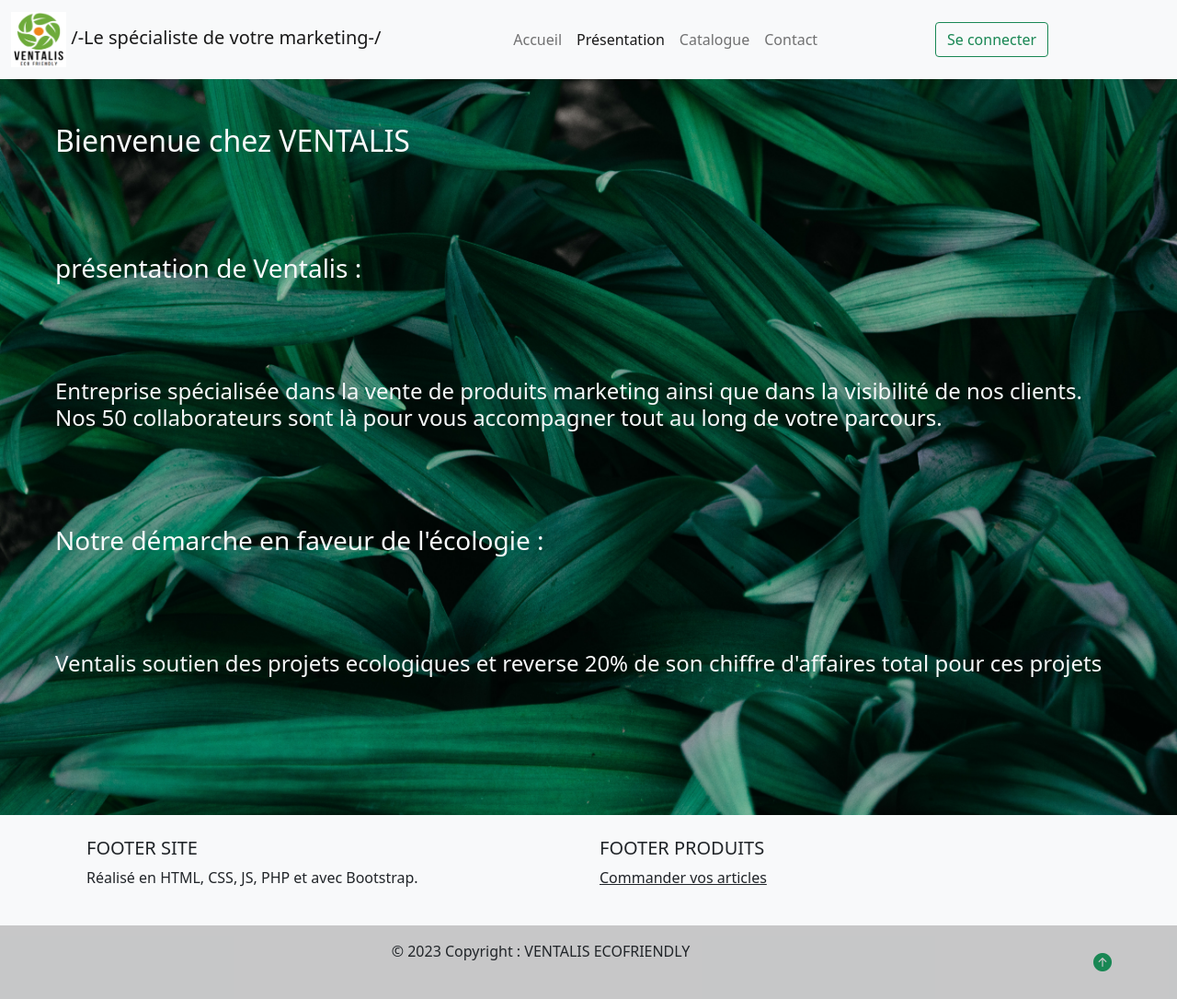
After one commit to Tristan-LATERROT/Ventalis, a PHP site: page /presentation.php in a window 1280 px wide. The commit adds this page. Shown: the whole page at 92% size. Run offline with PHP 8.4, Linux system fonts and the light colour scheme; some libraries are stand-ins or nearby versions.

Commit message:
US-2 image de fond et presentations

```diff
--- a/assets/css/site.css
+++ b/assets/css/site.css
@@ -3,6 +3,17 @@
     min-height: 100vh;
     /* Img */
     background-image: url("../img/bg-img/bg-firstRow-pexels-darius-krause-2609107.jpg");
+    /* Center and scale */
+    background-position: center;
+    background-repeat: no-repeat;
+    background-size: cover;
+}
+
+#corpPresentation {
+    /* Full view height */
+    min-height: 100vh;
+    /* The image used */
+    background-image: url("../img/bg-img/bg-firstRow-pexels-irina-iriser-1090977.jpg");
     /* Center and scale */
     background-position: center;
     background-repeat: no-repeat;
--- /dev/null
+++ b/presentation.php
@@ -0,0 +1,33 @@
+<?php
+$title = 'VENTALIS-PRESENTATION';
+$page = 'presentation';
+require_once('templates/header.php');
+?>
+
+<!-- Main -->
+<main class="site-content">
+
+<div class="container-fluid text-dark">
+	<div class="p-5 row text-light" id="corpPresentation">
+		<h2>Bienvenue chez VENTALIS</h2>
+		<h3>présentation de Ventalis :</h3>
+		<p class="h4">
+			Entreprise spécialisée dans la vente de produits marketing
+			ainsi que dans la visibilité de nos clients. <br>
+			Nos 50 collaborateurs sont là pour vous accompagner
+			tout au long de votre parcours. <br>
+		</p>
+		<h3>Notre démarche en faveur de l'écologie :</h3>
+		<p class="h4">
+			Ventalis soutien des projets ecologiques
+			et reverse 20% de son chiffre d'affaires total pour ces projets
+		</p>
+	</div>
+</div>
+
+</main>
+
+<!-- Footer -->
+<?php
+require_once('templates/footer.php');
+?>
--- a/templates/navbar.php
+++ b/templates/navbar.php
@@ -35,7 +35,7 @@
 				</li>
 				<li class="nav-item">
 					<a
-					href=""
+					href="presentation.php"
 					class="nav-link <?php if($page =='presentation') {echo 'active" aria-current="page';} ?>">
 					Présentation
 					</a>
```
